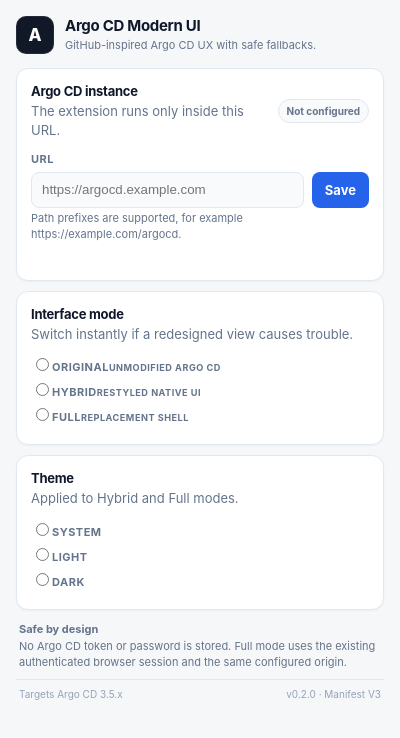
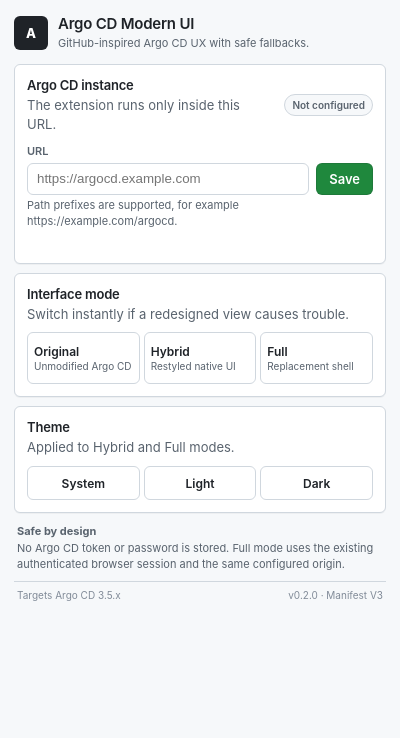
Before and after one commit to overbit/argocd-modern-ui, a browser extension: page extension/popup.html in a window 400 px wide. Drawn offline with Linux system fonts and the light colour scheme.

Commit message:
style(popup): adopt GitHub-inspired controls

```diff
--- a/extension/popup.css
+++ b/extension/popup.css
@@ -1,241 +1,56 @@
 :root {
   color-scheme: light dark;
-  font-family: Inter, ui-sans-serif, -apple-system, BlinkMacSystemFont, "Segoe UI", sans-serif;
-  --bg: #f6f7f9;
-  --surface: #ffffff;
-  --surface-subtle: #f8fafc;
-  --border: #e2e8f0;
-  --text: #0f172a;
-  --muted: #64748b;
-  --faint: #94a3b8;
-  --accent: #2563eb;
-  --accent-hover: #1d4ed8;
-  --success: #059669;
-  --warning: #d97706;
-  --danger: #dc2626;
+  font-family: -apple-system,BlinkMacSystemFont,"Segoe UI","Noto Sans",Helvetica,Arial,sans-serif;
+  --bg:#f6f8fa; --surface:#ffffff; --surface-subtle:#f6f8fa; --border:#d0d7de;
+  --text:#1f2328; --muted:#59636e; --faint:#818b98; --accent:#0969da; --accent-hover:#0860ca;
+  --success:#1a7f37; --warning:#9a6700; --danger:#cf222e; --selected:#ddf4ff;
 }
-
 @media (prefers-color-scheme: dark) {
   :root {
-    --bg: #0b0f17;
-    --surface: #111827;
-    --surface-subtle: #0f172a;
-    --border: #253248;
-    --text: #f1f5f9;
-    --muted: #94a3b8;
-    --faint: #64748b;
-    --accent: #60a5fa;
-    --accent-hover: #93c5fd;
-    --success: #34d399;
-    --warning: #fbbf24;
-    --danger: #fb7185;
+    --bg:#010409; --surface:#0d1117; --surface-subtle:#161b22; --border:#30363d;
+    --text:#f0f6fc; --muted:#8b949e; --faint:#6e7681; --accent:#2f81f7; --accent-hover:#58a6ff;
+    --success:#3fb950; --warning:#d29922; --danger:#f85149; --selected:rgba(56,139,253,.15);
   }
 }
-
-* { box-sizing: border-box; }
-
-body {
-  margin: 0;
-  min-width: 380px;
-  background: var(--bg);
-  color: var(--text);
-  font-size: 13px;
-}
-
-.shell {
-  width: min(100%, 560px);
-  padding: 16px;
-}
-
-.header {
-  display: flex;
-  align-items: center;
-  gap: 11px;
-  margin-bottom: 14px;
-}
-
-.mark {
-  display: grid;
-  place-items: center;
-  width: 38px;
-  height: 38px;
-  flex: 0 0 38px;
-  border-radius: 10px;
-  color: white;
-  background: #111827;
-  font-weight: 800;
-  font-size: 17px;
-  box-shadow: inset 0 0 0 1px rgba(255,255,255,.08);
-}
-
-.header h1,
-.card h2 {
-  margin: 0;
-  letter-spacing: -.02em;
-}
-
-.header h1 { font-size: 15px; }
-.card h2 { font-size: 13px; }
-
-.header p,
-.card p,
-.safety p {
-  margin: 3px 0 0;
-  color: var(--muted);
-  line-height: 1.45;
-}
-
-.header p { font-size: 11px; }
-
-.card {
-  padding: 14px;
-  margin-bottom: 10px;
-  border: 1px solid var(--border);
-  border-radius: 12px;
-  background: var(--surface);
-  box-shadow: 0 1px 2px rgba(15,23,42,.04);
-}
-
-.section-heading,
-.mode-card {
-  display: flex;
-  align-items: center;
-  justify-content: space-between;
-  gap: 16px;
-}
-
-.section-heading { margin-bottom: 12px; }
-
-label:not(.switch) {
-  display: block;
-  margin-bottom: 6px;
-  color: var(--muted);
-  font-size: 11px;
-  font-weight: 700;
-  text-transform: uppercase;
-  letter-spacing: .045em;
-}
-
-.url-row {
-  display: grid;
-  grid-template-columns: minmax(0, 1fr) auto;
-  gap: 8px;
-}
-
-input[type="url"] {
-  width: 100%;
-  height: 36px;
-  padding: 0 10px;
-  border: 1px solid var(--border);
-  border-radius: 8px;
-  background: var(--surface-subtle);
-  color: var(--text);
-  outline: none;
-}
-
-input[type="url"]:focus {
-  border-color: var(--accent);
-  box-shadow: 0 0 0 3px color-mix(in srgb, var(--accent) 16%, transparent);
-}
-
-.button {
-  height: 36px;
-  padding: 0 13px;
-  border: 0;
-  border-radius: 8px;
-  font: inherit;
-  font-weight: 700;
-  cursor: pointer;
-}
-
-.button.primary {
-  background: var(--accent);
-  color: white;
-}
-
-.button.primary:hover { background: var(--accent-hover); }
-.button:disabled { opacity: .55; cursor: not-allowed; }
-.button:focus-visible { outline: 2px solid var(--accent); outline-offset: 2px; }
-
-.help,
-.message {
-  min-height: 16px;
-  font-size: 11px;
-}
-
-.message { margin-top: 7px !important; }
-.message.error { color: var(--danger); }
-.message.success { color: var(--success); }
-
-.status {
-  display: inline-flex;
-  align-items: center;
-  min-height: 24px;
-  padding: 0 8px;
-  border: 1px solid var(--border);
-  border-radius: 999px;
-  background: var(--surface-subtle);
-  color: var(--muted);
-  font-size: 10px;
-  font-weight: 700;
-  white-space: nowrap;
-}
-
-.status.active { color: var(--success); }
-.status.inactive { color: var(--warning); }
-
-.switch {
-  flex: 0 0 auto;
-  cursor: pointer;
-}
-
-.switch input {
-  position: absolute;
-  opacity: 0;
-  pointer-events: none;
-}
-
-.track {
-  display: block;
-  width: 42px;
-  height: 24px;
-  padding: 3px;
-  border-radius: 999px;
-  background: var(--border);
-  transition: background 150ms ease;
-}
-
-.thumb {
-  display: block;
-  width: 18px;
-  height: 18px;
-  border-radius: 50%;
-  background: white;
-  box-shadow: 0 1px 4px rgba(15,23,42,.24);
-  transition: transform 150ms ease;
-}
-
-.switch input:checked + .track { background: var(--accent); }
-.switch input:checked + .track .thumb { transform: translateX(18px); }
-.switch input:focus-visible + .track { outline: 2px solid var(--accent); outline-offset: 2px; }
-.switch input:disabled + .track { opacity: .45; cursor: not-allowed; }
-
-.safety {
-  padding: 2px 3px 8px;
-  font-size: 11px;
-}
-
-.safety strong { color: var(--muted); font-size: 11px; }
-
-footer {
-  display: flex;
-  justify-content: space-between;
-  padding: 8px 3px 0;
-  border-top: 1px solid var(--border);
-  color: var(--faint);
-  font-size: 10px;
-}
-
-@media (max-width: 420px) {
-  body { min-width: 340px; }
-}
+* { box-sizing:border-box; }
+body { margin:0; min-width:410px; background:var(--bg); color:var(--text); font-size:13px; }
+.shell { width:min(100%,620px); padding:14px; }
+.header { display:flex; align-items:center; gap:10px; margin-bottom:12px; }
+.mark { display:grid; place-items:center; width:34px; height:34px; border-radius:6px; background:var(--text); color:var(--surface); font-weight:800; }
+.header h1,.card h2 { margin:0; letter-spacing:-.015em; }
+.header h1 { font-size:15px; font-weight:600; }
+.card h2 { font-size:13px; font-weight:600; }
+.header p,.card p,.safety p { margin:3px 0 0; color:var(--muted); line-height:1.45; }
+.header p { font-size:11px; }
+.card { padding:12px; margin-bottom:9px; border:1px solid var(--border); border-radius:6px; background:var(--surface); box-shadow:0 1px 0 rgba(31,35,40,.04); }
+.section-heading { display:flex; align-items:center; justify-content:space-between; gap:14px; margin-bottom:10px; }
+.section-heading.compact { margin-bottom:9px; }
+label:not(.segmented label) { display:block; margin-bottom:5px; color:var(--muted); font-size:11px; font-weight:600; }
+.url-row { display:grid; grid-template-columns:minmax(0,1fr) auto; gap:7px; }
+input[type="url"] { width:100%; height:32px; padding:0 9px; border:1px solid var(--border); border-radius:6px; background:var(--surface); color:var(--text); outline:none; }
+input[type="url"]:focus { border-color:var(--accent); box-shadow:0 0 0 3px color-mix(in srgb,var(--accent) 20%,transparent); }
+.button { min-height:32px; padding:4px 12px; border:1px solid var(--border); border-radius:6px; background:var(--surface-subtle); color:var(--text); font:inherit; font-weight:600; cursor:pointer; }
+.button.primary { background:#1f883d; border-color:rgba(31,35,40,.15); color:#fff; }
+.button.primary:hover { background:#1a7f37; }
+.button:disabled { opacity:.55; cursor:not-allowed; }
+.button:focus-visible { outline:2px solid var(--accent); outline-offset:2px; }
+.help,.message { min-height:15px; font-size:11px; }
+.message { margin-top:6px !important; }
+.message.error { color:var(--danger); }
+.message.success { color:var(--success); }
+.status { display:inline-flex; align-items:center; min-height:22px; padding:0 7px; border:1px solid var(--border); border-radius:999px; background:var(--surface-subtle); color:var(--muted); font-size:10px; font-weight:600; white-space:nowrap; }
+.status.active { color:var(--success); }
+.status.inactive { color:var(--warning); }
+.segmented { display:grid; grid-template-columns:repeat(3,minmax(0,1fr)); gap:6px; }
+.segmented label { cursor:pointer; min-width:0; }
+.segmented input { position:absolute; opacity:0; pointer-events:none; }
+.segmented span { display:flex; min-height:52px; flex-direction:column; justify-content:center; gap:1px; padding:7px 9px; border:1px solid var(--border); border-radius:6px; background:var(--surface); color:var(--text); font-size:12px; font-weight:600; line-height:1.25; }
+.segmented span small { color:var(--muted); font-size:10px; font-weight:400; }
+.segmented input:checked + span { border-color:var(--accent); background:var(--selected); box-shadow:inset 0 0 0 1px var(--accent); }
+.segmented input:focus-visible + span { outline:2px solid var(--accent); outline-offset:2px; }
+.segmented input:disabled + span { opacity:.5; cursor:not-allowed; }
+.segmented.theme span { min-height:34px; flex-direction:row; align-items:center; }
+.safety { padding:2px 3px 8px; font-size:11px; }
+.safety strong { color:var(--muted); font-size:11px; }
+footer { display:flex; justify-content:space-between; padding:7px 3px 0; border-top:1px solid var(--border); color:var(--faint); font-size:10px; }
+@media (max-width:440px) { body{min-width:360px}.segmented{gap:4px}.segmented span{padding:6px}}
```
